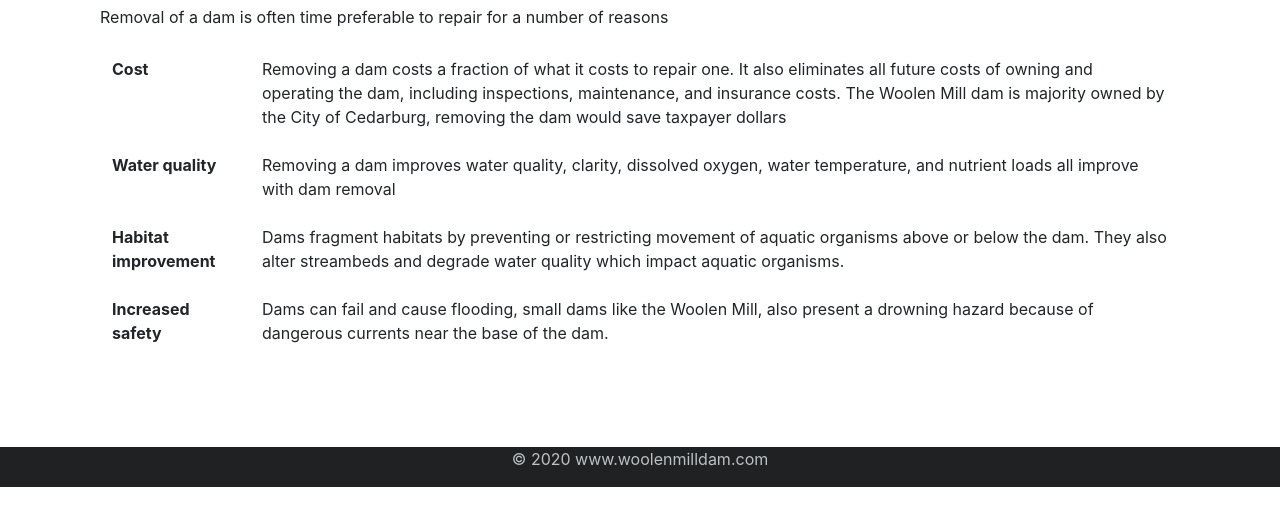
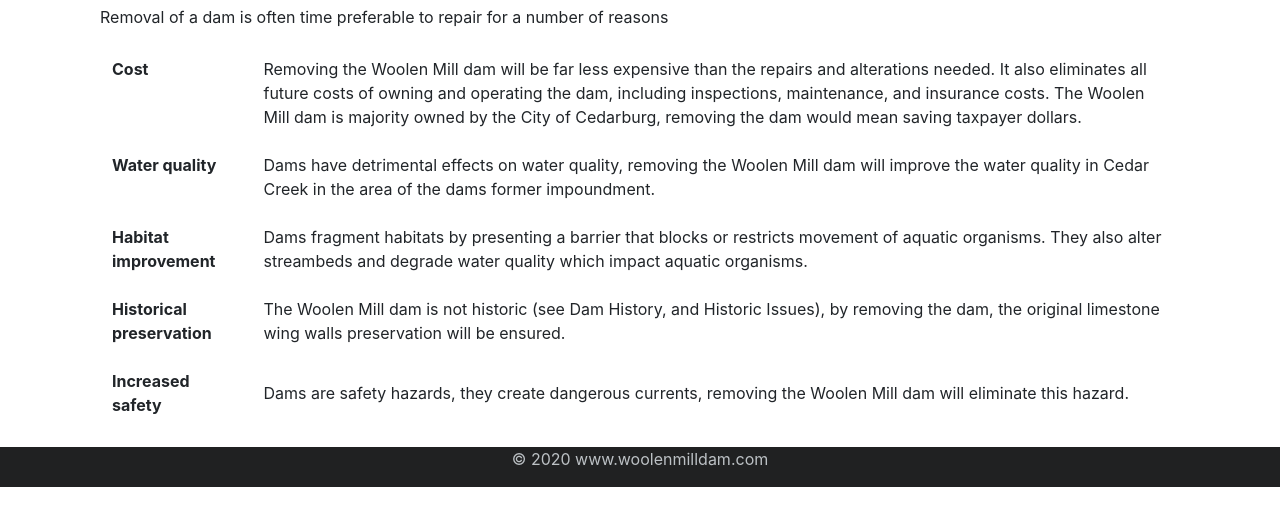
Before and after one commit to gdhaynes/woolenmilldam, a plain HTML site: page removal.html in a window 1280 px wide. Shown: the part 313-838 px from the top of the page. Before the commit the page ends 800 px from the top, so only its background shows below. Drawn offline with nearby package versions, Linux system fonts and the light colour scheme.

Commit message:
text changes

```diff
--- a/removal.html
+++ b/removal.html
@@ -75,25 +75,31 @@
           <tbody>
             <tr>
                 <th class="align-top">Cost</th>
-                <td class="align-middle">Removing a dam costs a fraction of what it costs to repair one. It also eliminates all future costs of owning and operating the dam, including inspections, maintenance, and insurance costs.
+                <td class="align-middle">Removing the Woolen Mill dam will be far less expensive than the repairs and alterations needed. It also eliminates all future costs of owning and operating the dam, including inspections, maintenance, and insurance costs.
                      The Woolen Mill
-                    dam is majority owned by the City of Cedarburg, removing the dam would save taxpayer dollars
+                    dam is majority owned by the City of Cedarburg, removing the dam would mean saving taxpayer dollars.
                 </td>
             </tr>
             <tr>
                 <th class="align-top">Water quality</th>
-                <td class="align-middle">Removing a dam improves water quality, clarity, dissolved oxygen, water temperature, and nutrient loads all improve with dam removal
+                <td class="align-middle">Dams have detrimental effects on water quality, removing the Woolen Mill dam will improve the water quality in Cedar Creek in the area of the dams former
+                    impoundment.
                 </td>
             </tr>
             <tr>
                 <th class="align-top">Habitat improvement</th>
-                <td class="align-middle">Dams fragment habitats by preventing or restricting movement of aquatic organisms above or below the dam. They also alter streambeds and degrade water
+                <td class="align-middle">Dams fragment habitats by presenting a barrier that blocks or restricts movement of aquatic organisms. They also alter streambeds and degrade water
                     quality which impact aquatic organisms.
                 </td>
             </tr>
             <tr>
+                <th class="align-top">Historical preservation</th>
+                <td class="align-middle">The Woolen Mill dam is not historic (see Dam History, and Historic Issues), by removing the dam, the original limestone wing walls preservation will be ensured.
+                </td>
+            </tr>
+            <tr>
                 <th class="align-top">Increased safety</th>
-                <td class="align-middle">Dams can fail and cause flooding, small dams like the Woolen Mill, also present a drowning hazard because of dangerous currents near the base of the dam.
+                <td class="align-middle">Dams are safety hazards, they create dangerous currents, removing the Woolen Mill dam will eliminate this hazard.
                 </td>
             </tr>
           </tbody>
```
Also changed, not shown: repair_and_alteration.html (+2 -2 lines).
